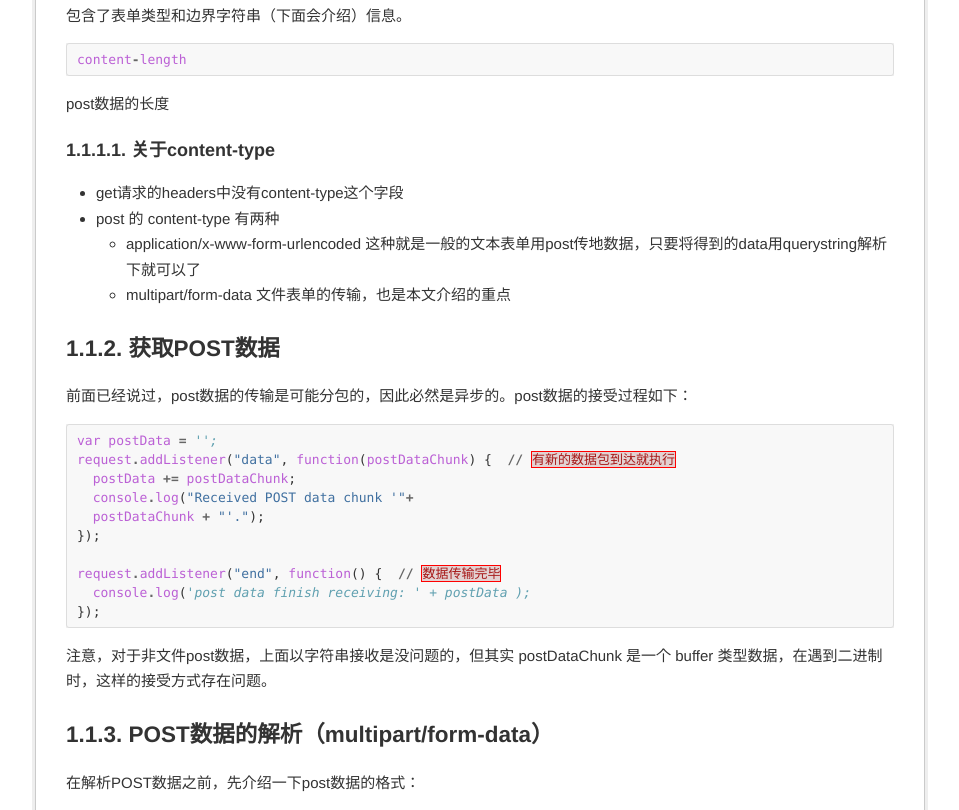
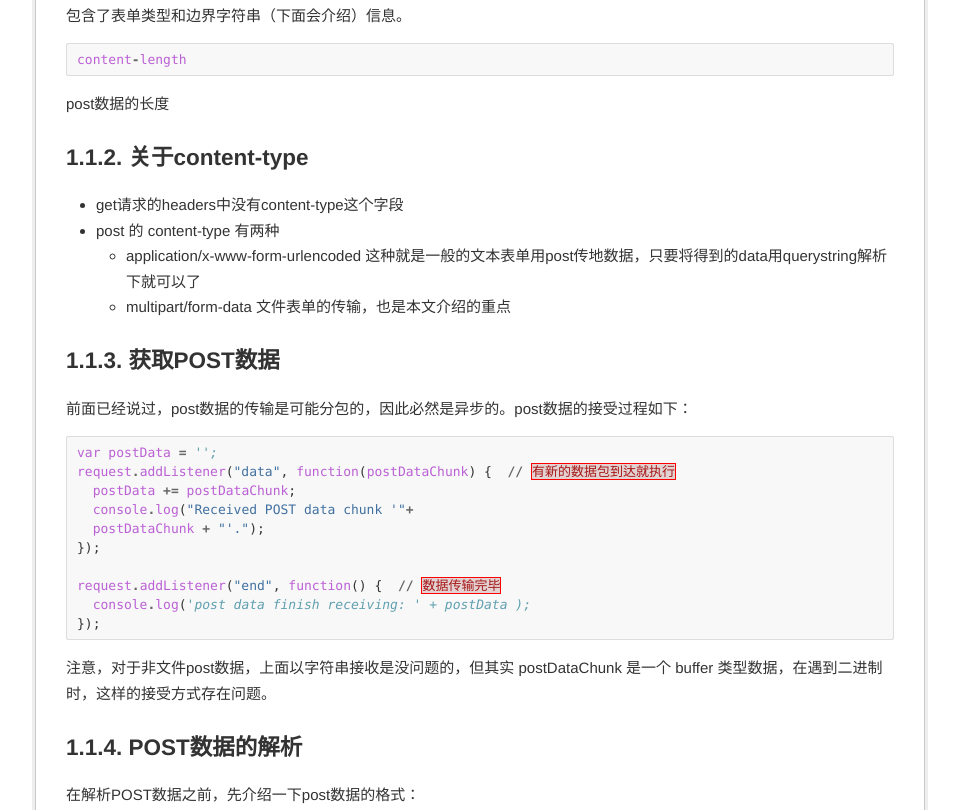
Before and after one commit to i5ting/node-upload-practice, a plain HTML site: page README.html in a window 1280 px wide. Shown: the part 740-1550 px from the top of the page, without its empty margins (288-1247 px from the left). Drawn offline with Linux system fonts and the light colour scheme.

Commit message:
Update 2014-11-22T15:09:50.857Z

```diff
--- a/README.html
+++ b/README.html
@@ -160,7 +160,7 @@
 </pre></div>
 <p>post数据的长度</p>
 
-<h4>关于content-type</h4>
+<h3>关于content-type</h3>
 
 <ul>
 <li>get请求的headers中没有content-type这个字段</li>
@@ -190,7 +190,7 @@
 </pre></div>
 <p>注意，对于非文件post数据，上面以字符串接收是没问题的，但其实 postDataChunk 是一个 buffer 类型数据，在遇到二进制时，这样的接受方式存在问题。</p>
 
-<h3>POST数据的解析（multipart/form-data）</h3>
+<h3>POST数据的解析</h3>
 
 <p>在解析POST数据之前，先介绍一下post数据的格式：</p>
 <div class="highlight"><pre><span class="vg">multipart</span><span class="o">/</span><span class="vg">form</span><span class="o">-</span><span class="vg">data</span>
```
Also changed, not shown: index.html (+2 -2 lines).
